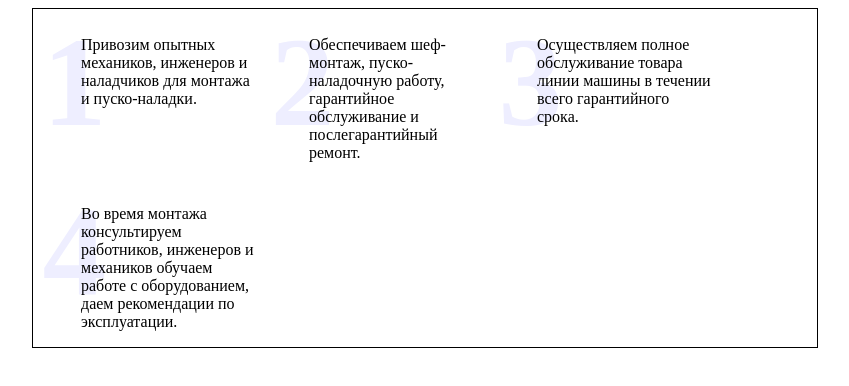
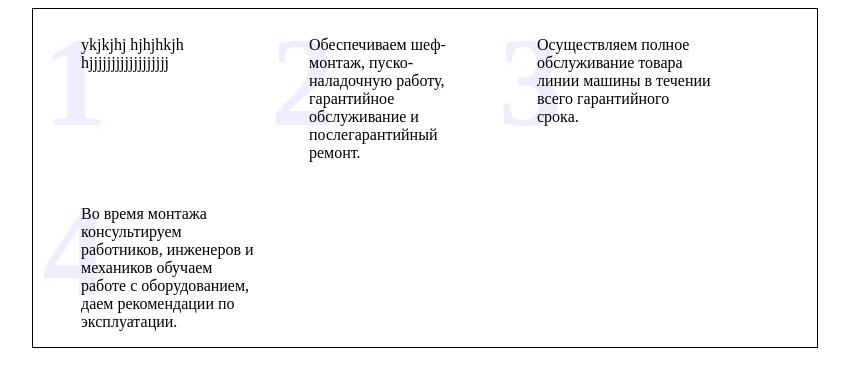
Before and after one commit to tihan91/testGit, a plain HTML site: page index.html in a window 1280 px wide. Shown: the whole page, without its empty margins (215-1064 px from the left). Drawn offline with Linux system fonts and the light colour scheme; a web font is replaced by a local one.

Commit message:
Update index.html

```diff
--- a/index.html
+++ b/index.html
@@ -8,7 +8,7 @@
 </head>
 <body>
    <ol>
-       <li><p>Привозим опытных механиков, инженеров и наладчиков для монтажа и пуско-наладки.</p></li>
+       <li><p>ykjkjhj hjhjhkjh  hjjjjjjjjjjjjjjjjjj</p></li>
        <li><p>Обеспечиваем шеф-монтаж, пуско-наладочную работу, гарантийное обслуживание и послегарантийный ремонт.</p></li>
        <li><p>Осуществляем полное обслуживание товара линии машины в течении всего гарантийного срока.</p></li>
        <li><p>Во время монтажа консультируем работников, инженеров и механиков обучаем работе с оборудованием, даем рекомендации по эксплуатации.</p></li>
```
